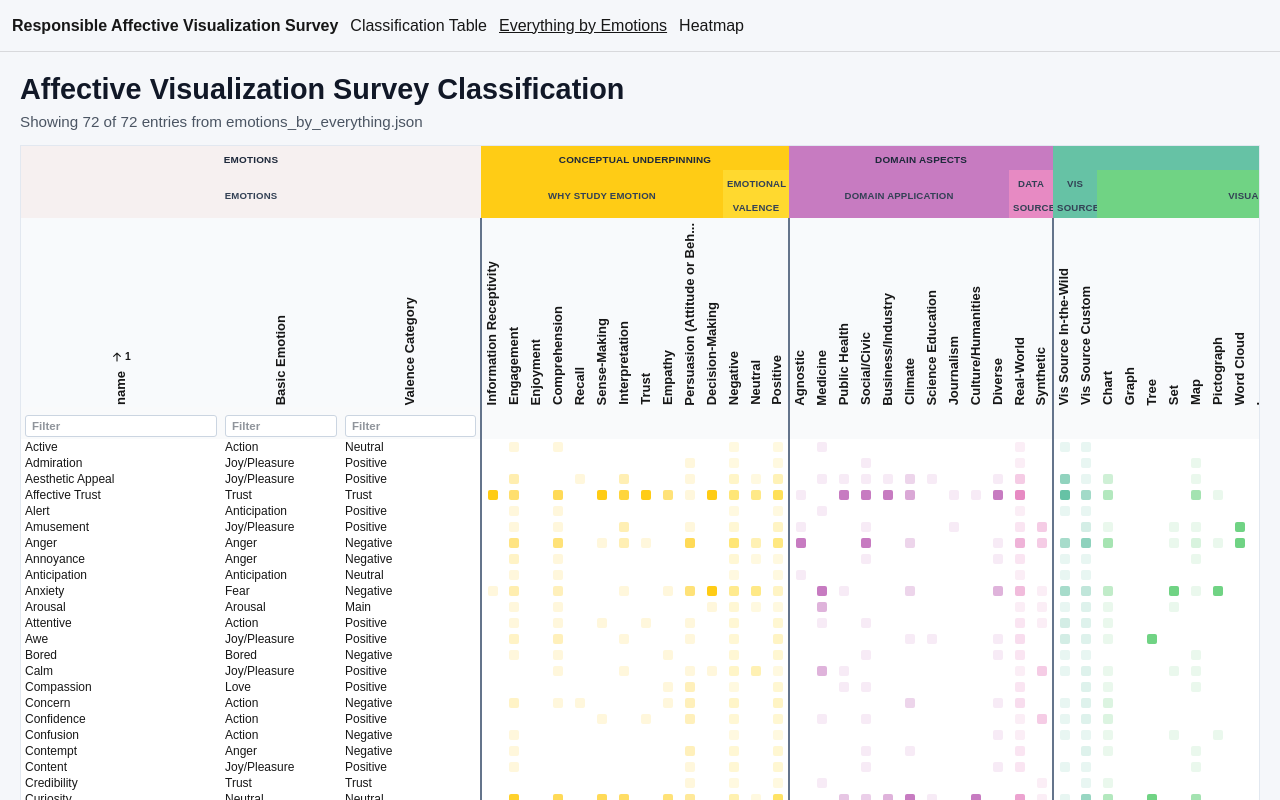
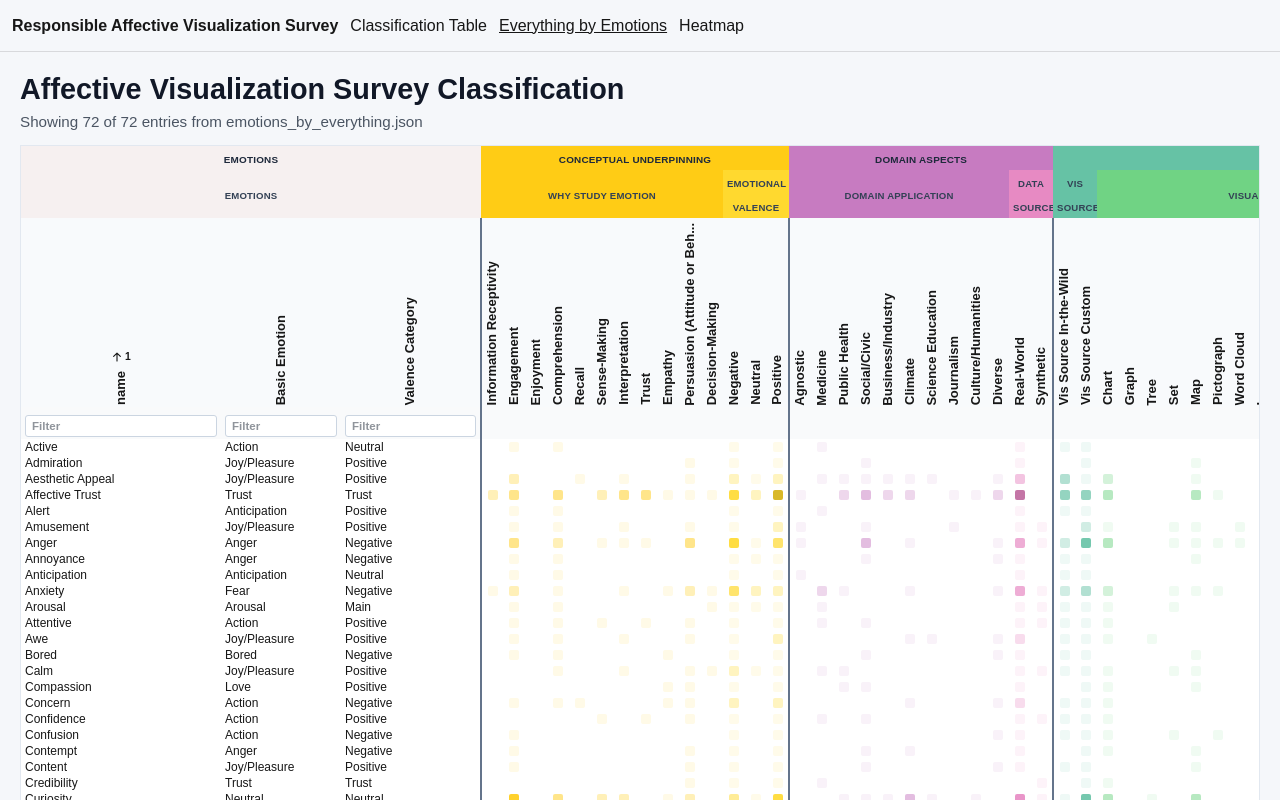
Before and after one commit to AffectiveVisSTAR/AffectiveVisSTAR.github.io, a Next.js app: page /emotions-everything in a window 1280 px wide. Built offline with nearby package versions, Linux system fonts and the light colour scheme.

Commit message:
Update colour grading

```diff
--- a/src/app/table/table.tsx
+++ b/src/app/table/table.tsx
@@ -598,6 +598,30 @@ export default function Table({ groups, dataUrl, title, debug = false, getCellTo
         );
     };
 
+    const getCountOpacity = (count: number): number => {
+        if (count >= 11) return 1;
+        if (count >= 9) return 0.9;
+        if (count >= 7) return 0.7;
+        if (count >= 5) return 0.5;
+        if (count >= 3) return 0.3;
+        if (count >= 1) return 0.1;
+        return 0;
+    };
+
+    const darkenHexColor = (hex: string, amount = 0.15): string => {
+        const normalized = hex.replace("#", "");
+        if (normalized.length !== 6) {
+            return hex;
+        }
+
+        const channels = [0, 2, 4].map((start) => {
+            const value = parseInt(normalized.slice(start, start + 2), 16);
+            return Math.max(0, Math.round(value * (1 - amount)));
+        });
+
+        return `#${channels.map((value) => value.toString(16).padStart(2, "0")).join("")}`;
+    };
+
     const renderNumericHeatmapBox = (
         value: string | null,
         color: string,
@@ -625,19 +649,17 @@ export default function Table({ groups, dataUrl, title, debug = false, getCellTo
             );
         }
 
-        const span = range.max - range.min;
-        const normalized = span > 0 ? (numericValue - range.min) / span : 1;
-        const opacity = 0.15 + normalized * 0.85;
+        const opacity = getCountOpacity(numericValue);
+        const backgroundColor = numericValue >= 11 ? darkenHexColor(color) : color;
 
         return (
             <div
                 className="level-box"
-                //title={numericValue.toString()}
                 style={{
                     width: 10,
                     height: 10,
                     borderRadius: 2,
-                    backgroundColor: color,
+                    backgroundColor,
                     opacity,
                     margin: "0 auto",
                 }}
```
